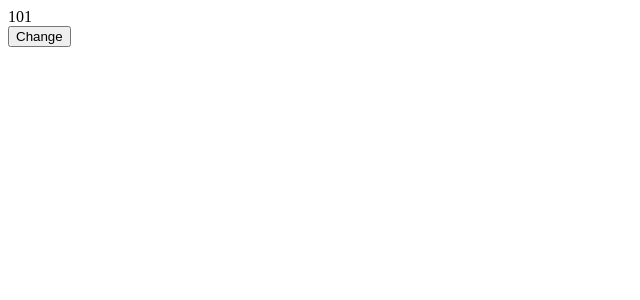
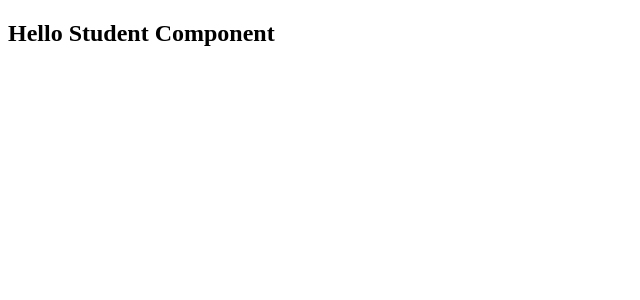
Before and after one commit to shashank725/react_js, a React (Create React App) app: page / in a window 1280 px wide. Shown: the top 300 px of the page, without its empty margins (0-640 px from the left). Built offline with nearby package versions, Linux system fonts and the light colour scheme.

Commit message:
Unmounting

```diff
--- a/public/index.html
+++ b/public/index.html
@@ -18,5 +18,6 @@
   <body>
     <noscript>You need to enable JavaScript to run this app.</noscript>
     <div id="root"></div>
+    <div id="student"></div>
   </body>
 </html>
--- a/src/App.js
+++ b/src/App.js
@@ -84,25 +84,43 @@ import "./App.css"
 
 
 
-// Updating
-import Marks from "./Marks";
+// // Updating
+// import Marks from "./Marks";
+// export default class App extends Component {
+//     constructor() {
+//         super();
+//         this.state = {                        //With constructor
+//             roll: 101
+//         };
+//     }
+//     clickHandle = () => {
+//         console.log("Button Clicked");
+//         this.setState({roll: this.state.roll + 1})
+//     };
+//     render() {
+//         return (
+//         <div>
+//             <Marks roll={this.state.roll} />
+//             <button onClick={this.clickHandle}>Change</button>
+//         </div>
+//         )
+//     }
+// }
+
+
+
+// Unmounting
 export default class App extends Component {
-    constructor() {
-        super();
-        this.state = {                        //With constructor
-            roll: 101
-        };
+    componentDidMount(){
+        console.log("App mounted");
     }
-    clickHandle = () => {
-        console.log("Button Clicked");
-        this.setState({roll: this.state.roll + 1})
-    };
-    render() {
-        return (
-        <div>
-            <Marks roll={this.state.roll} />
-            <button onClick={this.clickHandle}>Change</button>
-        </div>
-        )
+    componentWillUnmount(){
+        console.log("App Unmounted");
     }
+  render() {
+    console.log("App rendered");
+    return (
+      <h1>Hello App Component</h1>
+    )
+  }
 }
--- a/src/Marks.js
+++ b/src/Marks.js
@@ -14,41 +14,42 @@ import React, { Component } from 'react'
 // }
 
 
-// Updating (connected to App.js)
-export default class Marks extends Component {
-  state = {                                                //Without constructor
-    mroll: this.props.roll
-  };
-  static getDerivedStateFromProps(props, state){           //For changing the value of state
-    console.log("getDerivedStateFromProps Clicked")
-    console.log(props, state);
-    if (props.roll !== state.roll) {
-      return {mroll: props.roll};
-    }
-    return null;
-  }
-  shouldComponentUpdate(nextProps, nextState) {
-    if (this.state.mroll < 107) {
-      console.log("shouldComponentUpdate called")
-      console.log(nextProps, nextState);
-      return true;  //render component will be rendered
-    }
-    console.log(nextProps, nextState);
-    return false;  //render component will not be rendered
-  }
-  getSnapshotBeforeUpdate(prevProps, prevState) {
-    console.log("getSnapshotBeforeUpdate called. It runs before update");
-    console.log(prevProps, prevState);
-    return 25      //Just returning any value
-  }
-  componentDidUpdate(prevProps, prevState, snapshot) {             //It will not be invoked if shouldComponentUpdate() returns false
-    console.log("componentDidUpdate called. It runs after update");
-    console.log(prevProps, prevState, snapshot);
-  }
-  render() {
-    console.log("Marks Rendered")
-    return (
-      <div>{this.state.mroll}</div>
-    )
-  }
-}
+
+// // Updating (connected to App.js)
+// export default class Marks extends Component {
+//   state = {                                                //Without constructor
+//     mroll: this.props.roll
+//   };
+//   static getDerivedStateFromProps(props, state){           //For changing the value of state
+//     console.log("getDerivedStateFromProps Clicked")
+//     console.log(props, state);
+//     if (props.roll !== state.roll) {
+//       return {mroll: props.roll};
+//     }
+//     return null;
+//   }
+//   shouldComponentUpdate(nextProps, nextState) {
+//     if (this.state.mroll < 107) {
+//       console.log("shouldComponentUpdate called")
+//       console.log(nextProps, nextState);
+//       return true;  //render component will be rendered
+//     }
+//     console.log(nextProps, nextState);
+//     return false;  //render component will not be rendered
+//   }
+//   getSnapshotBeforeUpdate(prevProps, prevState) {
+//     console.log("getSnapshotBeforeUpdate called. It runs before update");
+//     console.log(prevProps, prevState);
+//     return 25      //Just returning any value
+//   }
+//   componentDidUpdate(prevProps, prevState, snapshot) {             //It will not be invoked if shouldComponentUpdate() returns false
+//     console.log("componentDidUpdate called. It runs after update");
+//     console.log(prevProps, prevState, snapshot);
+//   }
+//   render() {
+//     console.log("Marks Rendered")
+//     return (
+//       <div>{this.state.mroll}</div>
+//     )
+//   }
+// }
--- a/src/Student.js
+++ b/src/Student.js
@@ -182,3 +182,18 @@ import PropType from "prop-types";      // For Typechecking
 //     );
 //   }
 // }
+
+
+
+// Unmounting
+export default class Student extends Component {
+    componentDidMount(){
+        console.log("Student mounted")
+    }
+  render() {
+    console.log("Student rendered");
+    return (
+      <h2>Hello Student Component</h2>
+    )
+  }
+}
```
Also changed, not shown: src/index.js (+7 -1 lines).
